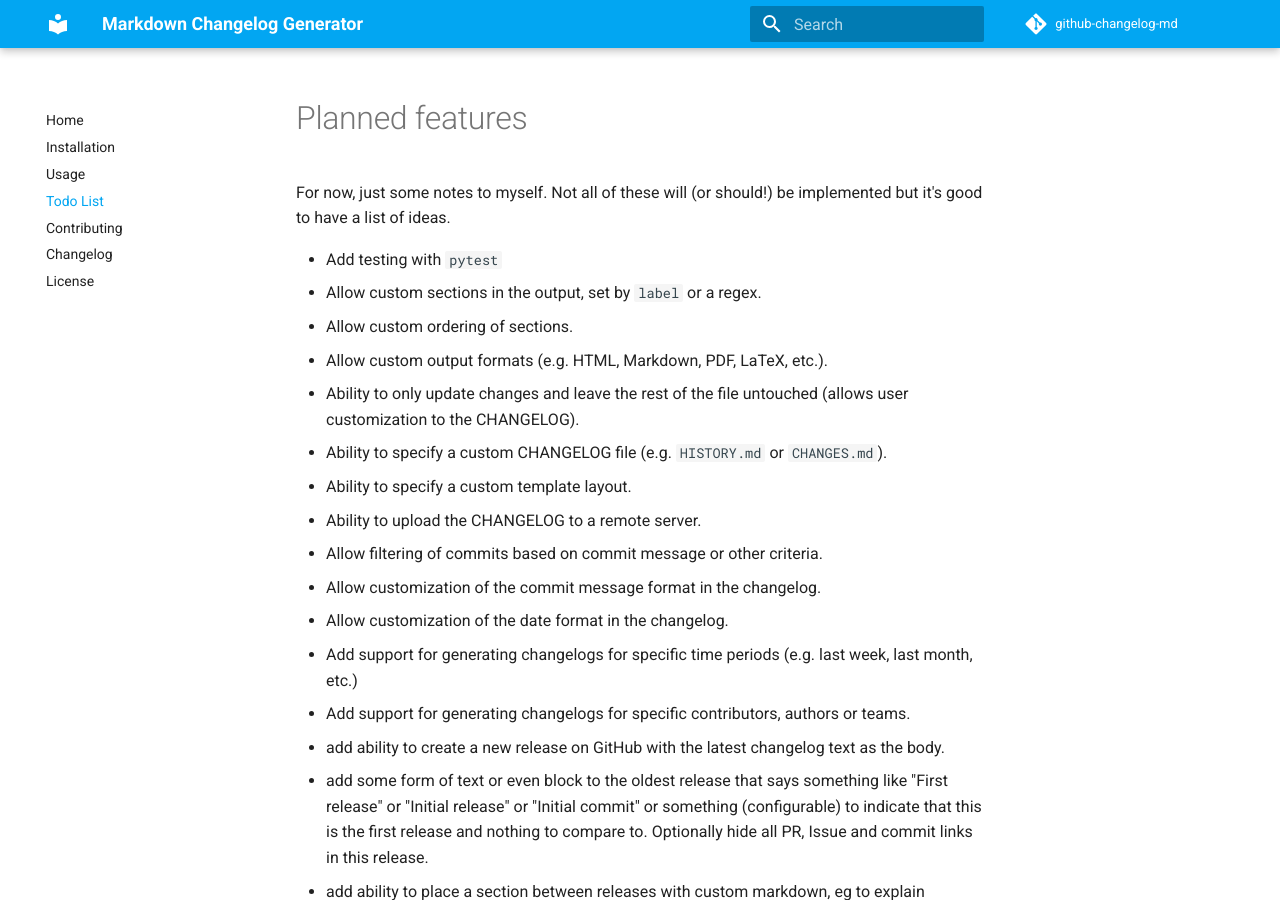
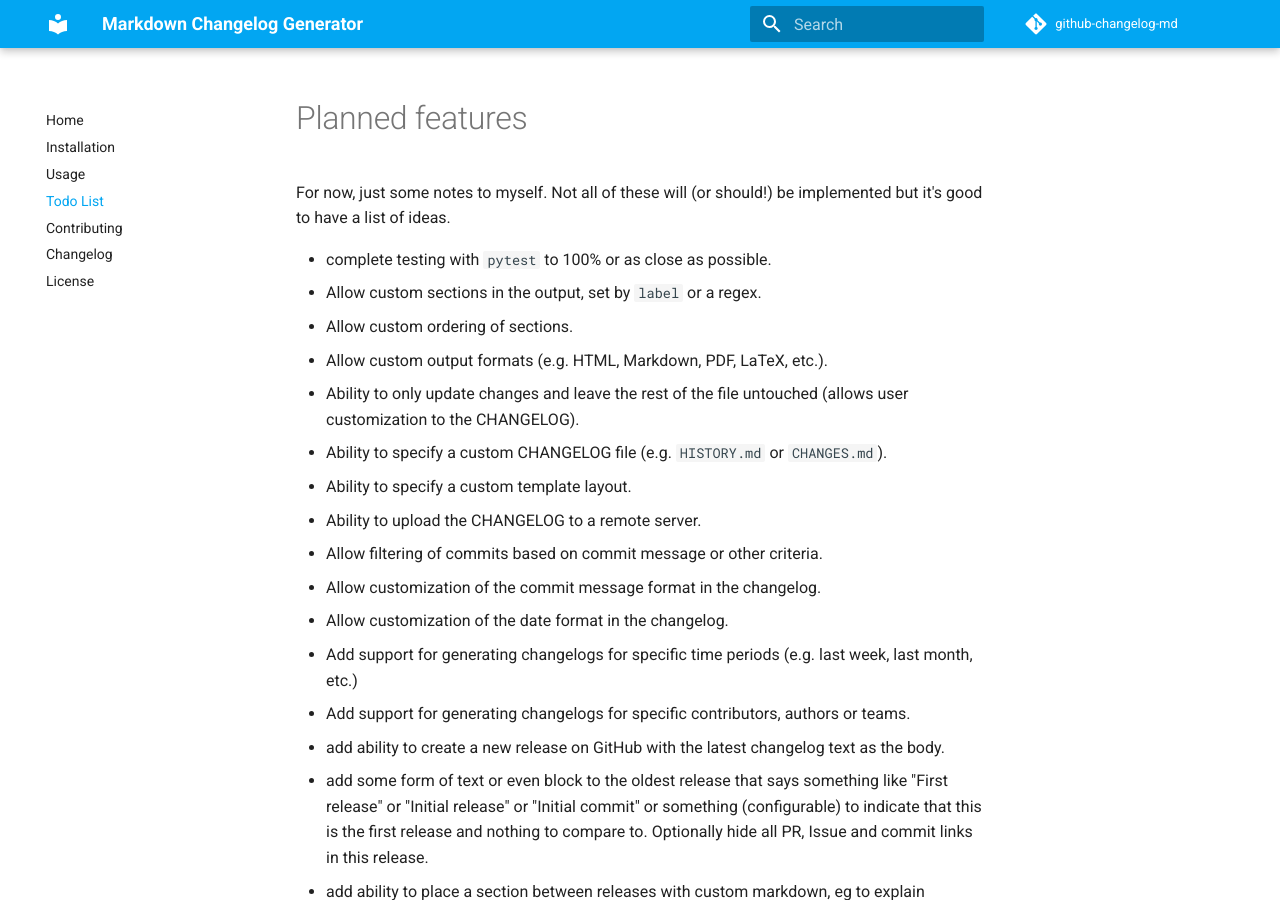
Before and after one commit to seapagan/github-changelog-md, an MkDocs documentation site: the page built from docs/todo_list.md, in a window 1280 px wide and 900 px high. Built offline with MkDocs 1.6.1 and Material for MkDocs 9.7.7, drawn with Linux system fonts in a browser that asks for light colours; comment, search, counter and statistics services are not loaded.

Commit message:
update TODO
Signed-off-by: Grant Ramsay <seapagan@gmail.com>

```diff
--- a/TODO.md
+++ b/TODO.md
@@ -3,7 +3,7 @@
 For now, just some notes to myself. Not all of these will (or should!) be
 implemented but it's good to have a list of ideas.
 
-- Add testing with `pytest`
+- complete testing with `pytest` to 100% or as close as possible.
 - Allow custom sections in the output, set by `label` or a regex.
 - Allow custom ordering of sections.
 - Allow custom output formats (e.g. HTML, Markdown, PDF, LaTeX, etc.).
```
